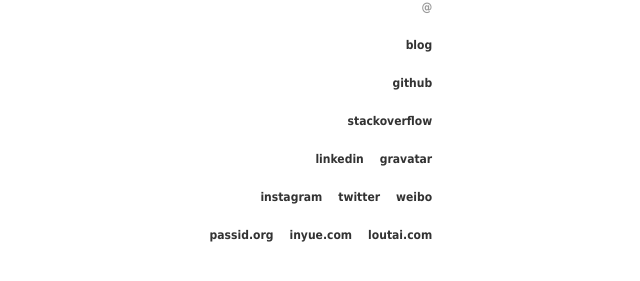
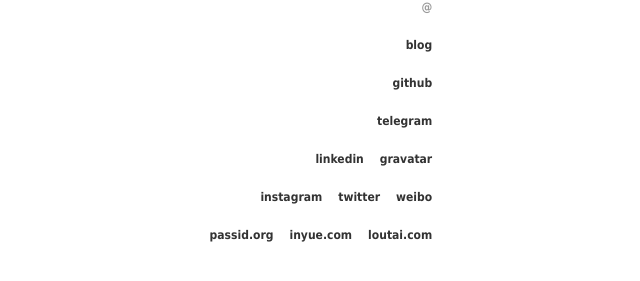
Before and after one commit to yeeh/www.yeh.sh, a Jekyll site: the page built from index.html, in a window 1280 px wide. Shown: the part 319-600 px from the top of the page, without its empty margins (515-1155 px from the left). Built offline with Jekyll 4.4.1, drawn with Linux system fonts in a browser that asks for light colours.

Commit message:
add telegram

```diff
--- a/_layouts/default.html
+++ b/_layouts/default.html
@@ -9,9 +9,10 @@
 <link rel="shortcut icon" type="image/x-icon" href="{{ site.baseurl }}/favicon.ico" />
 <style>
 html,body,div,h1,h2,p,a{margin:0;padding:0;border:0;font-size:100%;vertical-align:baseline;}
-body{font:12px/1.5 tahoma,arial; color: #333; }
-div{position:absolute; top:30%; right:26%; padding-bottom:10%; text-align:right;}
-h1{font-size:18px;}
+html{font-size: 12px;}
+body{font:1rem/1.5 tahoma,arial; color: #333; }
+div{position:absolute; top:30%; right:26%; text-align:right;}
+h1{font-size:1.5rem;}
 p{margin-top:20px;}
 a{color: #333;text-decoration: none;margin-left:16px;font-weight: bold;-webkit-transition: color .2s linear;-moz-transition: color .2s linear;-ms-transition: color .2s linear;-o-transition: color .2s linear;transition: color .2s linear;}
 p:nth-child(2) a, a:hover{color: #999;}
@@ -21,6 +22,9 @@
 @media screen and (min-device-width:1280px), media and (min-device-height:900px){
     div{top:36%; right:32%;}
 }
+@media screen and (min-resolution: 192dpi) {
+	html{font-size: 16px;}
+}
 </style>
 </head>
 <body>
--- a/index.html
+++ b/index.html
@@ -6,8 +6,8 @@
 <h1>{{ site.name }}</h1>
 <p><a href="mailto:iATyeh.sh" rel="contact nofollow">@</a></p>
 <p><a href="http://blog.yeh.sh/" rel="me">blog</a></p>
-<p><a href="http://github.com/perryyeh" rel="via nofollow" target="_blank">github</a></p>
-<p><a href="#" rel="nofollow">stackoverflow</a></p>
+<p><a href="https://github.com/perryyeh" rel="via nofollow" target="_blank">github</a></p>
+<p><a href="https://t.me/perryyeh" rel="chat nofollow">telegram</a></p>
 <p><a href="http://linkedin.com/in/perryyeh" rel="profile nofollow" target="_blank">linkedin</a><a href="http://gravatar.com/perryyeh" rel="nofollow" target="_blank">gravatar</a></p>
 <p><a href="https://instagram.com/perryyeh" rel="nofollow" target="_blank">instagram</a><a href="https://twitter.com/perryyeh" rel="nofollow" target="_blank">twitter</a><a href="http://weibo.com/passid" rel="nofollow" target="_blank">weibo</a></p>
 <p><a href="http://www.passid.org/" target="_blank">passid.org</a><a href="http://www.inyue.com/" target="_blank">inyue.com</a><a href="http://www.loutai.com/" target="_blank">loutai.com</a></p>
```
